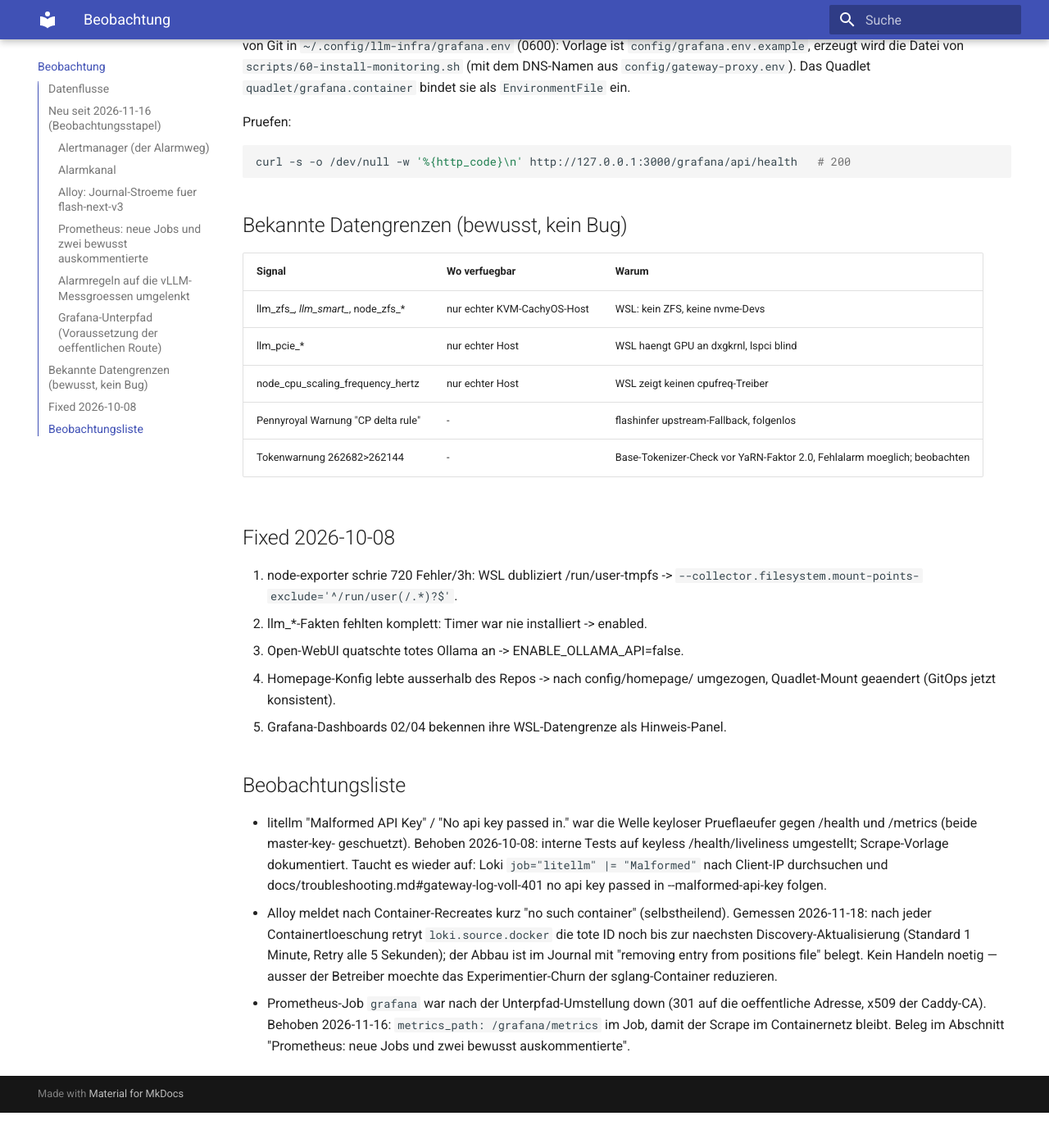
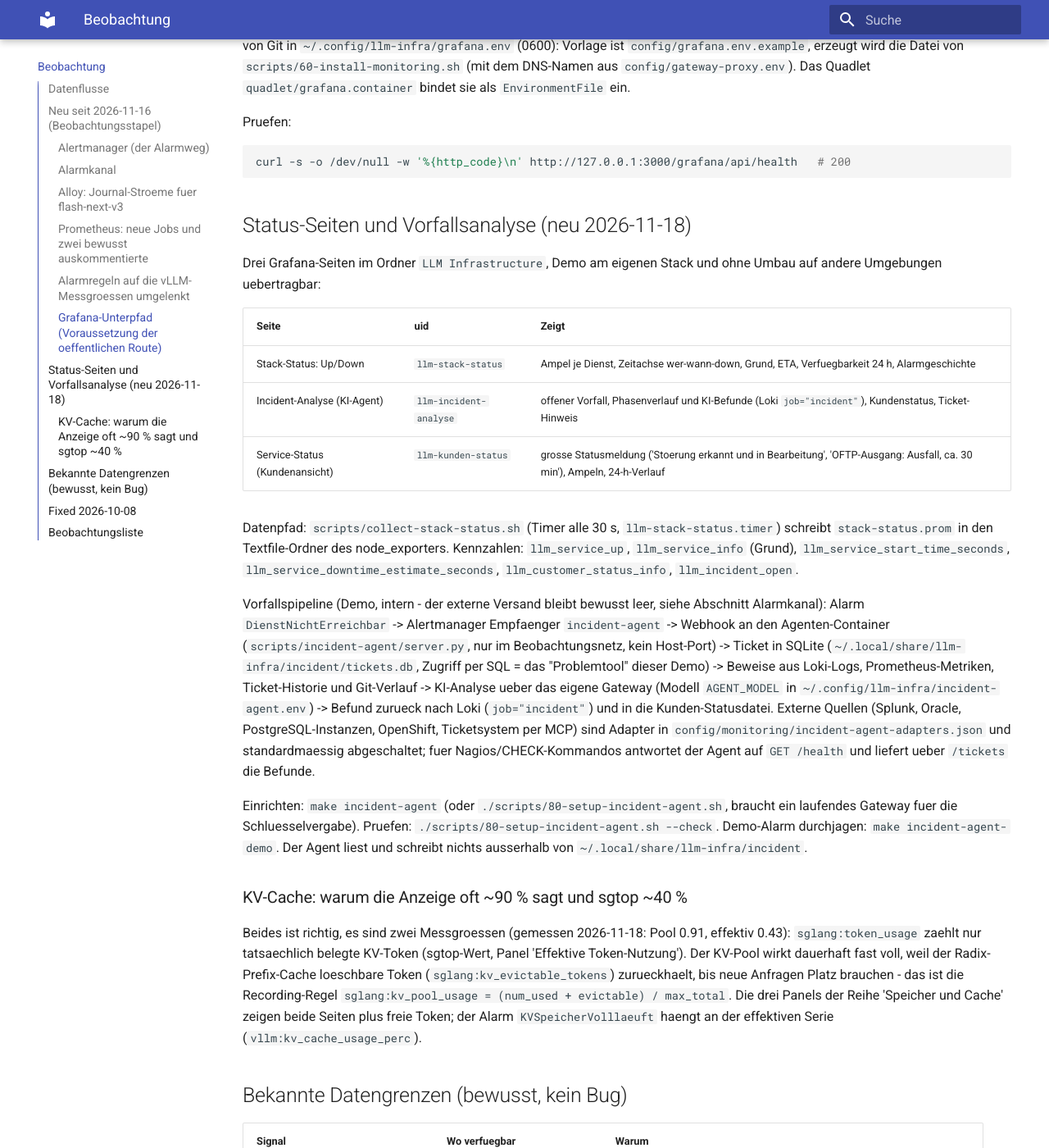
Before and after one commit to thomasdenk79-cyber/llm-infra-setup, an MkDocs documentation site: the page built from docs/monitoring.md, in a window 1280 px wide and 1400 px high, scrolled down 3828 px. Shown: the whole window at 82% size. Built offline with MkDocs 1.6.1 and Material for MkDocs 9.7.7, drawn with Linux system fonts in a browser that asks for light colours; before the commit the page ends 5185 px from its top, so only the background shows below that.

Commit message:
Revamp Grafana views: sgtop mirror, log panels, three status pages
01 gets stat row, instance variable, drilldowns and the clarified KV trio
(effective token_usage vs pool incl. evictable radix cache vs free); 05 gets
a Loki logs row with container variable and Explore link; 06 mirrors all
native sgtop metrics; 10/11/12 are the stack up/down, incident-analysis and
customer status pages driven by the new collector metrics.

````diff
--- a/docs/monitoring.md
+++ b/docs/monitoring.md
@@ -196,6 +196,57 @@ Pruefen:
 curl -s -o /dev/null -w '%{http_code}\n' http://127.0.0.1:3000/grafana/api/health   # 200
 ```
 
+## Status-Seiten und Vorfallsanalyse (neu 2026-11-18)
+
+Drei Grafana-Seiten im Ordner `LLM Infrastructure`, Demo am eigenen Stack und
+ohne Umbau auf andere Umgebungen uebertragbar:
+
+| Seite | uid | Zeigt |
+|---|---|---|
+| Stack-Status: Up/Down | `llm-stack-status` | Ampel je Dienst, Zeitachse wer-wann-down, Grund, ETA, Verfuegbarkeit 24 h, Alarmgeschichte |
+| Incident-Analyse (KI-Agent) | `llm-incident-analyse` | offener Vorfall, Phasenverlauf und KI-Befunde (Loki `job="incident"`), Kundenstatus, Ticket-Hinweis |
+| Service-Status (Kundenansicht) | `llm-kunden-status` | grosse Statusmeldung ('Stoerung erkannt und in Bearbeitung', 'OFTP-Ausgang: Ausfall, ca. 30 min'), Ampeln, 24-h-Verlauf |
+
+Datenpfad: `scripts/collect-stack-status.sh` (Timer alle 30 s,
+`llm-stack-status.timer`) schreibt `stack-status.prom` in den
+Textfile-Ordner des node_exporters. Kennzahlen: `llm_service_up`,
+`llm_service_info` (Grund), `llm_service_start_time_seconds`,
+`llm_service_downtime_estimate_seconds`, `llm_customer_status_info`,
+`llm_incident_open`.
+
+Vorfallspipeline (Demo, intern - der externe Versand bleibt bewusst leer,
+siehe Abschnitt Alarmkanal): Alarm `DienstNichtErreichbar` -> Alertmanager
+Empfaenger `incident-agent` -> Webhook an den Agenten-Container
+(`scripts/incident-agent/server.py`, nur im Beobachtungsnetz, kein
+Host-Port) -> Ticket in SQLite (`~/.local/share/llm-infra/incident/tickets.db`,
+Zugriff per SQL = das "Problemtool" dieser Demo) -> Beweise aus Loki-Logs,
+Prometheus-Metriken, Ticket-Historie und Git-Verlauf -> KI-Analyse ueber das
+eigene Gateway (Modell `AGENT_MODEL` in
+`~/.config/llm-infra/incident-agent.env`) -> Befund zurueck nach Loki
+(`job="incident"`) und in die Kunden-Statusdatei. Externe Quellen (Splunk,
+Oracle, PostgreSQL-Instanzen, OpenShift, Ticketsystem per MCP) sind Adapter
+in `config/monitoring/incident-agent-adapters.json` und standardmaessig
+abgeschaltet; fuer Nagios/CHECK-Kommandos antwortet der Agent auf
+`GET /health` und liefert ueber `/tickets` die Befunde.
+
+Einrichten: `make incident-agent` (oder `./scripts/80-setup-incident-agent.sh`,
+braucht ein laufendes Gateway fuer die Schluesselvergabe). Pruefen:
+`./scripts/80-setup-incident-agent.sh --check`. Demo-Alarm durchjagen:
+`make incident-agent-demo`. Der Agent liest und schreibt nichts ausserhalb
+von `~/.local/share/llm-infra/incident`.
+
+### KV-Cache: warum die Anzeige oft ~90 % sagt und sgtop ~40 %
+
+Beides ist richtig, es sind zwei Messgroessen (gemessen 2026-11-18:
+Pool 0.91, effektiv 0.43): `sglang:token_usage` zaehlt nur tatsaechlich
+belegte KV-Token (sgtop-Wert, Panel 'Effektive Token-Nutzung'). Der
+KV-Pool wirkt dauerhaft fast voll, weil der Radix-Prefix-Cache
+loeschbare Token (`sglang:kv_evictable_tokens`) zurueckhaelt, bis neue
+Anfragen Platz brauchen - das ist die Recording-Regel `sglang:kv_pool_usage
+= (num_used + evictable) / max_total`. Die drei Panels der Reihe
+'Speicher und Cache' zeigen beide Seiten plus freie Token; der Alarm
+`KVSpeicherVolllaeuft` haengt an der effektiven Serie (`vllm:kv_cache_usage_perc`).
+
 ## Bekannte Datengrenzen (bewusst, kein Bug)
 | Signal | Wo verfuegbar | Warum |
 |---|---|---|
--- a/docs/status.md
+++ b/docs/status.md
@@ -1,7 +1,9 @@
 # Projektstatus
 
 Stand: 2026-11-16, geprueft am selben Tag; Beweis-Befehle am 2026-11-17 erneut
-bestaetigt (LAN-Abschnitt, Dashboard-Zaehlbild, Einheiten-Messgroesse). Fruehere Stiche (WSL-Zeit,
+bestaetigt (LAN-Abschnitt, Dashboard-Zaehlbild, Einheiten-Messgroesse). Am
+2026-11-18 erweitert um Statusseiten, sgtop-Spiegel und die
+Vorfallsanalyse-Pipeline (`docs/monitoring.md`). Fruehere Stiche (WSL-Zeit,
 Pennyroyal-Kaltstarts, Tuning-Runden) stehen im `CHANGELOG.md` und im
 Git-Verlauf: `git show HEAD:docs/status.md`. Fortsetzungsanker ist
 `docs/HANDOFF.md`.
@@ -204,22 +206,26 @@ loki, node, prometheus, vllm`. Der Job `grafana` braucht `metrics_path:
 
 ### Dashboards
 
-Fuenf provisionierte Dashboards, zusammen 120 Panel-Abfragen (Nachzaehlung
-2026-11-17; nach dem Umbau in `5fa6ab0` waren es kurz 121, eine Abfrage fiel seither
-weg). Die
-Browser-Pruefung am 2026-11-16 (Playwright, Chromium headless, 1680x1000,
-eingeloggt als admin): 89 Panelfelder, davon 8 ohne Daten - ausschliesslich
-ZFS/ARC-Panels aus `04-speicher.json` (dieser Rechner hat kein ZFS), alle
-anderen gefuellen. Kein `sglang`-
-Verweis mehr in Regeln und Dashboards, Loki-Panels haengen an der
-provisionierten Loki-Datenquelle.
+Neun provisionierte Dashboards, zusammen 209 Panel-Abfragen (Nachzaehlung
+2026-11-18 nach dem Ausbau: sgtop-Spiegel `06-sglang-betriebsdaten.json`,
+Statusseiten `10`/`11`/`12`, Protokollreihe in 05; die frueheren fuenf
+Dashboards blieben inhaltlich erhalten). Die fruehere Regel "kein
+`sglang`-Verweis in Dashboards" ist ueberholt: die aktiven Laufzeitmetriken
+werden jetzt bewusst nativ (`sglang:*`, job `vllm`) und ueber die
+Kompatibilitaetsregeln angezeigt; der KV-Pool (~90 %, Radix-Cache inklusive)
+und die effektive Nutzung (~40 %, sgtop-Wert) stehen als eigene Panels
+da - Erklaerung in `docs/monitoring.md`.
 
 ```bash
-grep -o '"expr"' config/monitoring/grafana/provisioning/dashboards/0*.json | wc -l   # 120
-grep -c sglang config/monitoring/grafana/provisioning/dashboards/0*.json             # alles 0
-podman exec systemd-prometheus promtool check rules /etc/prometheus/conf/alerts.yml   # SUCCESS: 24 rules
+ls config/monitoring/grafana/provisioning/dashboards/*.json | wc -l    # 9
+curl -s 'http://127.0.0.1:3000/grafana/api/search?type=dash-db' | grep -c title   # 9
+./scripts/80-setup-incident-agent.sh --check                                     # rc=0
 ./scripts/validate.sh                                                            # rc=0
 ```
+
+Die Browser-Pruefung von 2026-11-16 (Playwright, 89 Panelfelder, davon 8
+datenlos - ausschliesslich ZFS/ARC in `04-speicher.json`, dieser Rechner hat
+kein ZFS) betrifft den alten Stand.
 
 Ehemaliger Befund, inzwischen behoben: die drei Panels ohne Anfrage in
 `05-agent-observatorium.json` ("Auslastung je Geraet", "VRAM-Bedarf je Geraet",
````
Also changed, not shown: .omo-work/todo-grafana-statusseiten.md (added, +44 -0 lines), CHANGELOG.md (+29 -0 lines), docs/HANDOFF.md (+2 -0 lines), 6 other files.
